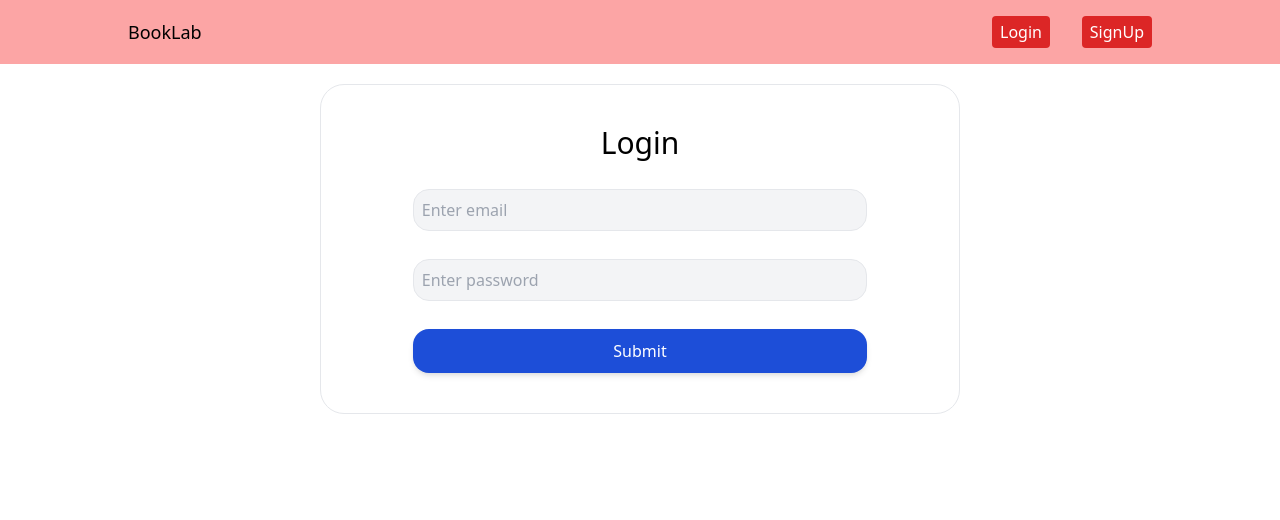
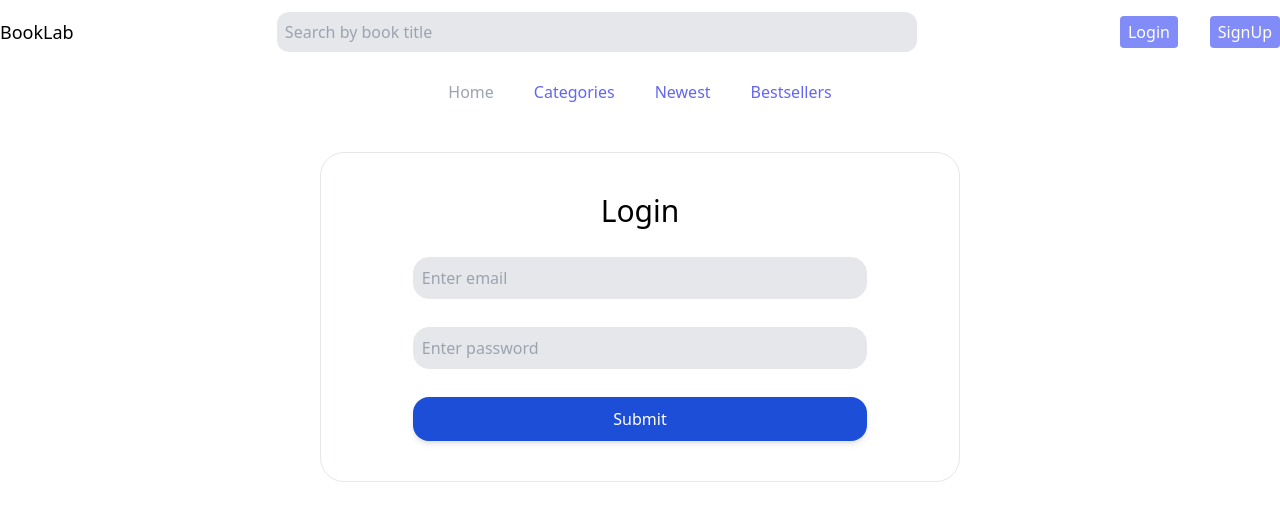
Before and after one commit to vitalii-karpiv/booklab-frontend, a React (Create React App) app: page /login in a window 1280 px wide. Shown: the top 520 px of the page. Built offline with nearby package versions, Linux system fonts and the light colour scheme.

Commit message:
new navbar, add drop down menu

```diff
--- a/package.json
+++ b/package.json
@@ -3,6 +3,7 @@
   "version": "0.1.0",
   "private": true,
   "dependencies": {
+    "@headlessui/react": "^1.2.0",
     "@testing-library/jest-dom": "^5.12.0",
     "@testing-library/react": "^11.2.6",
     "@testing-library/user-event": "^12.8.3",
--- a/public/index.html
+++ b/public/index.html
@@ -18,6 +18,7 @@
       rel="stylesheet"
     />
     <link href="https://unpkg.com/tailwindcss@^2/dist/tailwind.min.css" rel="stylesheet" />
+    <script src="https://use.fontawesome.com/7542f059a8.js"></script>
     <!--
       Notice the use of %PUBLIC_URL% in the tags above.
       It will be replaced with the URL of the `public` folder during the build.
--- /dev/null
+++ b/src/components/UI/DropDown.js
@@ -0,0 +1,18 @@
+import { Menu } from '@headlessui/react';
+
+export default function DropDown({ menuButton, items }) {
+  return (
+    <Menu as="div" className="relative inline-block text-left">
+      <Menu.Button className="inline-flex justify-center">{menuButton}</Menu.Button>
+      <Menu.Items className="absolute right-0 w-56 mt-2 origin-top-right bg-white divide-y divide-gray-100 rounded-md shadow-lg ring-1 ring-black ring-opacity-5 focus:outline-none">
+        {items.map((element, i) => {
+          return (
+            <div key={i} className="px-1 py-1 ">
+              <Menu.Item>{({ active }) => element}</Menu.Item>
+            </div>
+          );
+        })}
+      </Menu.Items>
+    </Menu>
+  );
+}
--- a/src/components/book/BookListCard.js
+++ b/src/components/book/BookListCard.js
@@ -6,17 +6,21 @@ export default function BookListCard({ book }) {
   const { name, image, rating, author } = book;
 
   return (
-    <div className="bg-gray-100 w-3/12 inline-block rounded-xl m-2">
-      <Link to={generatePath(paths.bookDetails, {id: book._id})}>
+    <div className="bg-gray-100 w-48 inline-block rounded-xl m-2">
+      <Link to={generatePath(paths.bookDetails, { id: book._id })}>
         <img className="w-full rounded-xl" src={image} alt="Book" />
       </Link>
-      <div className="p-2">
-        <h3>{name}</h3>
-        <p>
+      <div className="p-2 block">
+        <h3 className="font-bold">{name}</h3>
+        <p className="">
           {author.firstName} {author.lastName}
         </p>
+        <i className="fa fa-star-o text-yellow-400 mr-2" aria-hidden="true" />
         <span>{rating}</span>
       </div>
+      <button type="button" className="bg-blue-500 block text-white mx-auto align-bottom rounded-xl px-9 py-1 my-2">
+        ADD
+      </button>
     </div>
   );
 }
--- a/src/components/layouts/AppLayout.js
+++ b/src/components/layouts/AppLayout.js
@@ -1,21 +1,11 @@
 import React from 'react';
-import AuthManager from '../../services/AuthManager';
-import paths from '../../router/paths';
+import Navbar from '../navbar/Navbar';
 
 export default function AppLayout(props) {
   const { children } = props;
   return (
     <>
-      <header className="bg-red-300 h-16">
-        <nav className="md:container md:mx-auto flex justify-between h-full items-center">
-          <span className="text-lg">BookLab</span>
-          <div className="flex">
-            <button type="button" href="/" onClick={() => AuthManager.logout()} className="bg-red-600 p-1 rounded px-2">
-              Logout
-            </button>
-          </div>
-        </nav>
-      </header>
+      <Navbar />
       <div className="md:container md:mx-auto">{children}</div>
     </>
   );
--- a/src/components/layouts/AuthLayout.js
+++ b/src/components/layouts/AuthLayout.js
@@ -1,46 +1,11 @@
-import { NavLink } from 'react-router-dom';
-import paths from '../../router/paths';
+import Navbar from '../navbar/Navbar';
 
 export default function AuthLayout(props) {
   const { children } = props;
   return (
     <>
-      <header className="bg-red-300 h-16">
-        <nav className="w-5/6 mx-auto md:w-4/5 mx-auto md:container md:mx-auto flex justify-between h-full items-center">
-          <span className="text-lg">BookLab</span>
-          <div className="flex justify-between md:w-40 sm:w-36">
-            <NavLink to={paths.login} className="bg-red-600 p-1 rounded px-2 text-white hover:bg-red-700 mr-2">
-              Login
-            </NavLink>
-            <NavLink to={paths.signup} className="bg-red-600 p-1 rounded px-2 text-white hover:bg-red-700">
-              SignUp
-            </NavLink>
-          </div>
-        </nav>
-      </header>
+      <Navbar />
       <div className="md:container md:mx-auto">{children}</div>
     </>
-    // <>
-    //   <Navbar style={{ background: "lightgreen" }} expand="sm">
-    //     <Container>
-    //       <Col sm={10} md={10} lg={2}>
-    //         <Navbar.Brand as={Link} to="/">
-    //           BookLab
-    //         </Navbar.Brand>
-    //       </Col>
-    //       <Col>
-    //         <Nav className="mr-auto d-flex">
-    //           <Nav.Link as={Link} to={paths.login} onClick={onLogin}>
-    //             Login
-    //           </Nav.Link>
-    //           <Nav.Link as={Link} to={paths.signup}>
-    //             SignUp
-    //           </Nav.Link>
-    //         </Nav>
-    //       </Col>
-    //     </Container>
-    //   </Navbar>
-    //   <Container>{children}</Container>
-    // </>
   );
 }
--- /dev/null
+++ b/src/components/navbar/Navbar.js
@@ -0,0 +1,80 @@
+import React, { useEffect, useState } from 'react';
+import { NavLink, Link } from 'react-router-dom';
+import AuthManager from '../../services/AuthManager';
+import paths from '../../router/paths';
+import classes from '../../styles/activeLink.module.css';
+import DropDown from '../UI/DropDown';
+
+const Navbar = () => {
+  const [isLoggedIn, setisLoggedIn] = useState(AuthManager.isLoggedIn());
+
+  useEffect(() => {
+    const unsubsribeFromLoginStatusChange = AuthManager.onLoginStatusChange((token) => setisLoggedIn(token));
+    return unsubsribeFromLoginStatusChange();
+  }, []);
+
+  return (
+    <header className="bg-white-300">
+      <nav className="md:container md:mx-auto pt-3">
+        <div className="flex justify-between h-full items-center">
+          <span className="text-lg">BookLab</span>
+          <input className="w-3/6 rounded-xl cursor-pointer p-2 bg-gray-200" placeholder="Search by book title" />
+          {isLoggedIn ? (
+            <div className="flex">
+              <DropDown
+                menuButton={
+                  <i
+                    className="fa fa-user-circle text-indigo-400"
+                    style={{ font: 'normal normal normal 25px/1 FontAwesome' }}
+                  />
+                }
+                items={[
+                  <Link
+                    key="profile"
+                    to={paths.profile}
+                    className="bg-indigo-400 w-full h-full rounded hover:bg-indigo-600 text-white block text-center"
+                  >
+                    Profile
+                  </Link>,
+                  <button
+                    key="logout"
+                    type="button"
+                    onClick={() => AuthManager.logout()}
+                    className="bg-indigo-400 w-full h-full rounded hover:bg-indigo-600 text-white"
+                  >
+                    Logout
+                  </button>,
+                ]}
+              />
+            </div>
+          ) : (
+            <div className="flex justify-between md:w-40 sm:w-36">
+              <NavLink to={paths.login} className="bg-indigo-400 p-1 rounded px-2 text-white hover:bg-indigo-600 mr-2">
+                Login
+              </NavLink>
+              <NavLink to={paths.signup} className="bg-indigo-400 p-1 rounded px-2 text-white hover:bg-indigo-600">
+                SignUp
+              </NavLink>
+            </div>
+          )}
+        </div>
+        <ul className="flex justify-center py-2">
+          <NavLink exact to={paths.home} activeClassName={classes.link} className="m-5 text-gray-400">
+            Home
+          </NavLink>
+          <NavLink exact activeClassName={classes.link} className="m-5 text-gray-400" to={paths.login}>
+            Categories
+          </NavLink>
+          <NavLink exact to={paths.login} activeClassName={classes.link} className="m-5 text-gray-400">
+            Newest
+          </NavLink>
+          <NavLink exact to={paths.login} activeClassName={classes.link} className="m-5 text-gray-400">
+            Bestsellers
+          </NavLink>
+        </ul>
+      </nav>
+    </header>
+  );
+};
+
+export default Navbar;
--- a/src/pages/Login.js
+++ b/src/pages/Login.js
@@ -29,14 +29,14 @@ export default function Login() {
         <div className="flex flex-col">
           <input
             name="email"
-            className="bg-gray-100 w-full sm:w-10/12 md:w-9/12 border rounded-2xl mx-auto mb-7 p-2"
+            className="bg-gray-200 w-full sm:w-10/12 md:w-9/12 border rounded-2xl mx-auto mb-7 p-2"
             placeholder="Enter email"
             value={email}
             onChange={inputHandler}
           />
           <input
             name="password"
-            className="bg-gray-100 w-full sm:w-10/12 md:w-9/12 border rounded-2xl mx-auto mb-7 p-2"
+            className="bg-gray-200 w-full sm:w-10/12 md:w-9/12 border rounded-2xl mx-auto mb-7 p-2"
             placeholder="Enter password"
             value={password}
             onChange={inputHandler}
--- a/src/pages/SignUp.js
+++ b/src/pages/SignUp.js
@@ -31,21 +31,21 @@ export default function SignUp() {
         <div className="flex flex-col">
           <input
             name="username"
-            className="bg-gray-100 w-full sm:w-10/12 md:w-9/12 border rounded-2xl mx-auto mb-7 p-2"
+            className="bg-gray-200 w-full sm:w-10/12 md:w-9/12 border rounded-2xl mx-auto mb-7 p-2"
             placeholder="Enter your username"
             value={username}
             onChange={inputHandler}
           />
           <input
             name="email"
-            className="bg-gray-100 w-full sm:w-10/12 md:w-9/12 border rounded-2xl mx-auto mb-7 p-2"
+            className="bg-gray-200 w-full sm:w-10/12 md:w-9/12 border rounded-2xl mx-auto mb-7 p-2"
             placeholder="Enter email"
             value={email}
             onChange={inputHandler}
           />
           <input
             name="password"
-            className="bg-gray-100 w-full sm:w-10/12 md:w-9/12 border rounded-2xl mx-auto mb-7 p-2"
+            className="bg-gray-200 w-full sm:w-10/12 md:w-9/12 border rounded-2xl mx-auto mb-7 p-2"
             placeholder="Enter password"
             value={password}
             onChange={inputHandler}
--- /dev/null
+++ b/src/styles/activeLink.module.css
@@ -0,0 +1,5 @@
+.link {
+  --tw-text-opacity: 1;
+  color: rgba(99, 102, 241, var(--tw-text-opacity));
+  /* font-weight: ; */
+}
```
Also changed, not shown: .eslintrc.js, 2 other files (tests, documents, lock files or other folders).
